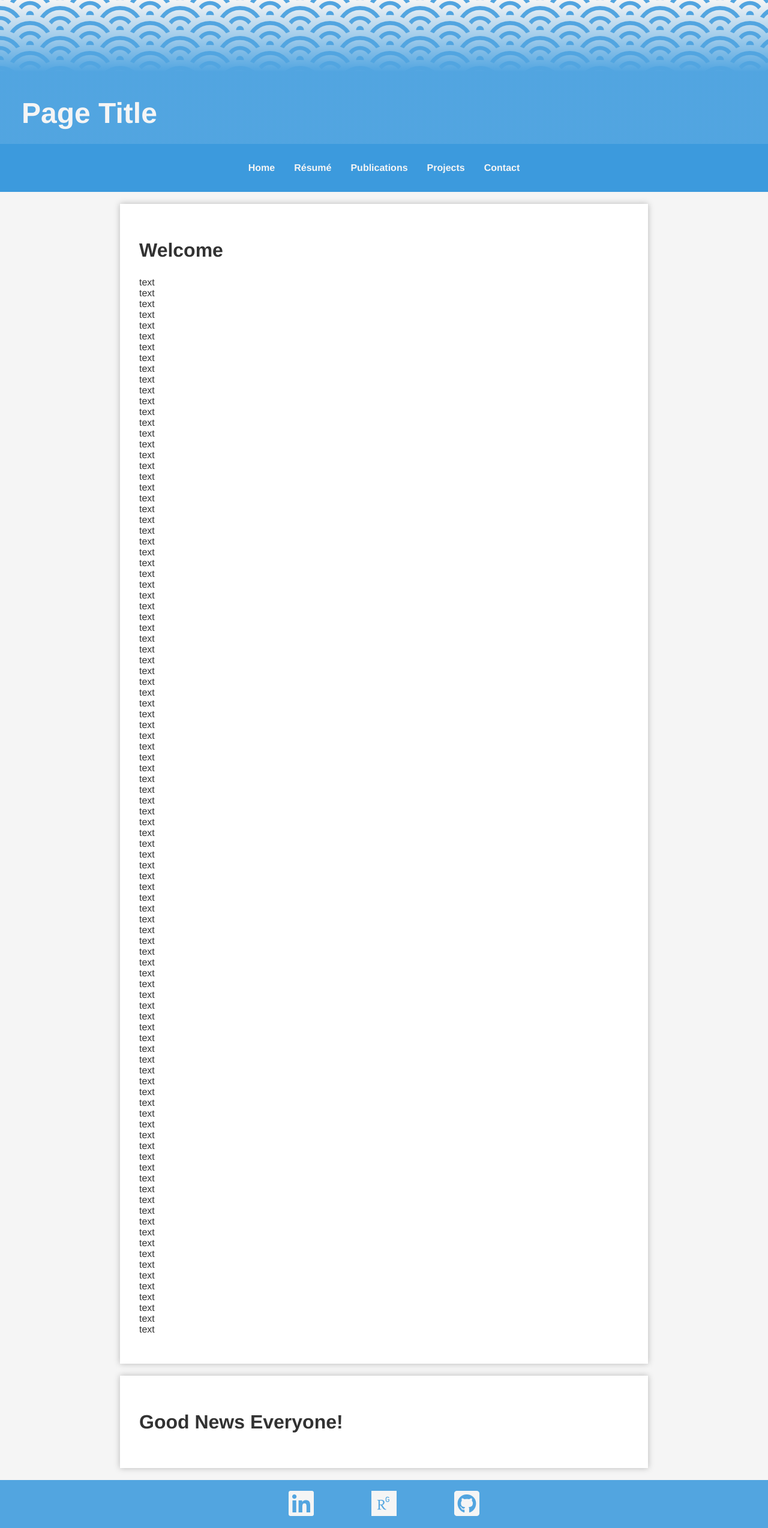
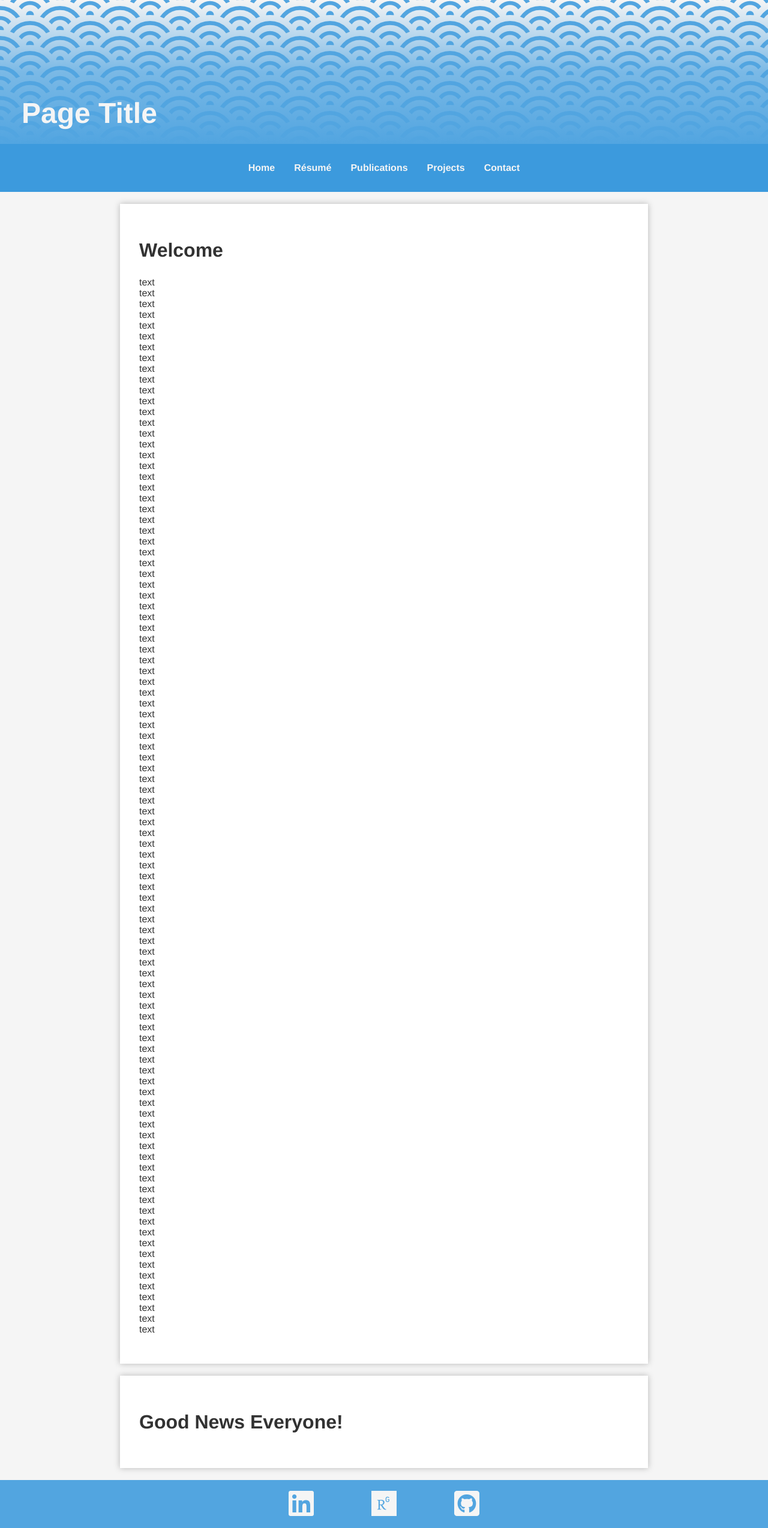
Before and after one commit to dmtveit/dmtveit.github.io, a Jekyll site: the page built from index.html, in a window 1280 px wide. Shown: the whole page at 60% size. Built offline with Jekyll 4.4.1, drawn with Linux system fonts in a browser that asks for light colours.

Commit message:
header background testing

```diff
--- a/css/main.css
+++ b/css/main.css
@@ -9,6 +9,8 @@
     /* color */
     --color-body-background: rgb(245, 245, 245);
     --color-header-background: hsl(205, 70%, 60%);
+    --color-header-background-mid: hsla(205, 70%, 60%, 0.75);
+    --color-header-background-none: hsla(205, 70%, 60%, 0);
     --color-sticky-header-background: hsl(205, 70%, 55%);
     --color-footer-background: var(--color-header-background);
     --color-text: rgb(50, 50, 50);
@@ -94,7 +96,7 @@ header {
     position: relative;
     /* header background */
     background-image:
-    linear-gradient(to bottom, hsla(205, 70%, 60%, 0), hsla(205, 70%, 60%, 1), hsla(205, 70%, 60%, 1)),
+    linear-gradient(to bottom, var(--color-header-background-none), var(--color-header-background-mid), var(--color-header-background)),
     url(/images/header_img.svg);
 
 }
```
